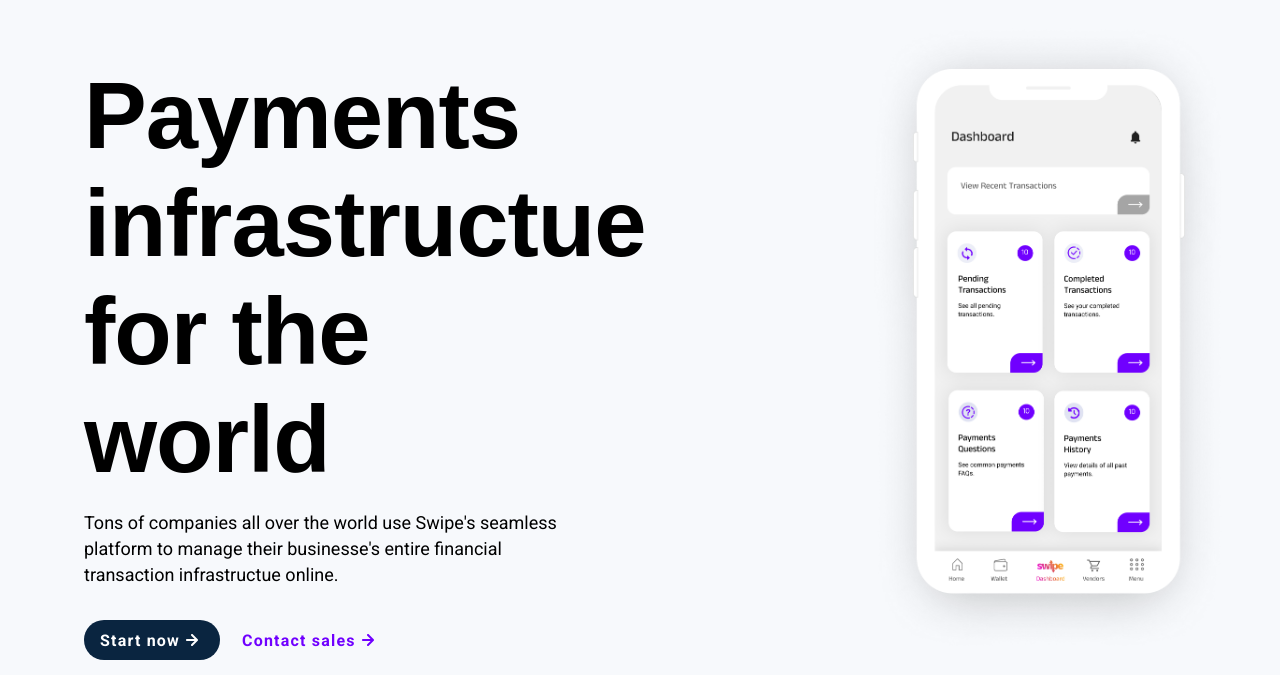
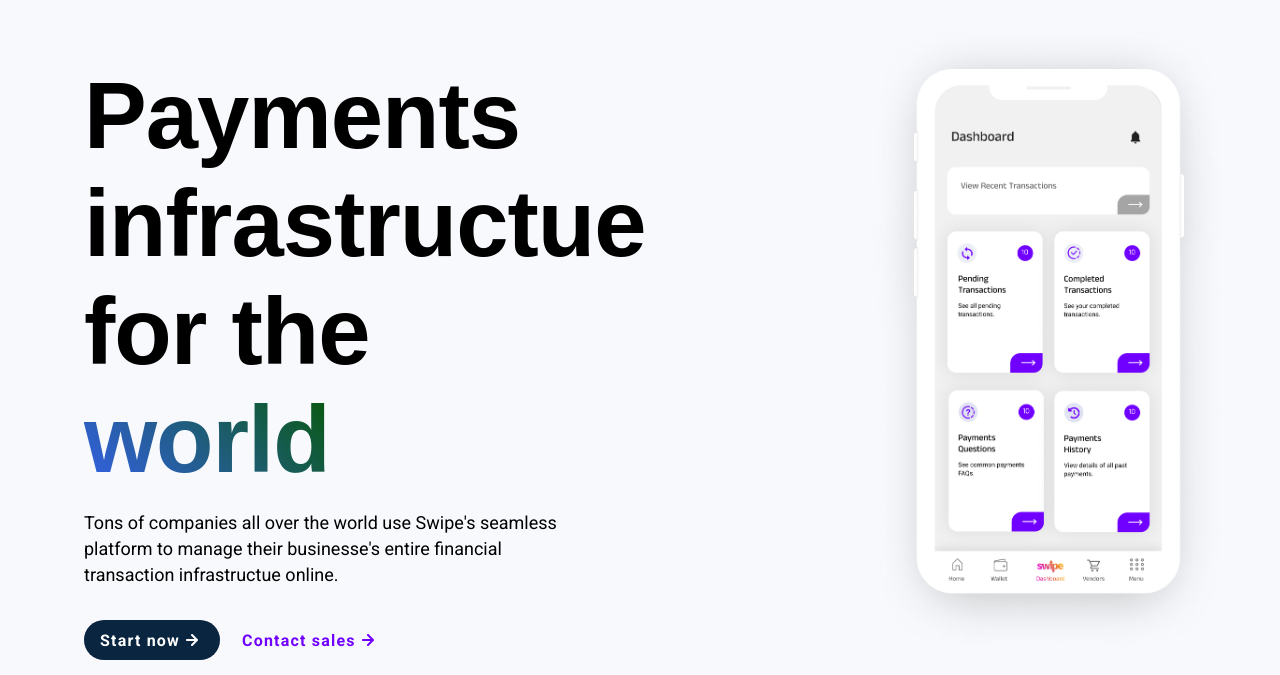
Before and after one commit to petermoyano/4, a plain HTML site: page index.html in a window 1280 px wide. Shown: the part 125-800 px from the top of the page. Drawn offline with Linux system fonts and the light colour scheme; animation ran at ten frames a second; a web font is replaced by a local one.

Commit message:
Add world gradient

```diff
--- a/index.css
+++ b/index.css
@@ -304,6 +304,11 @@ p {
 .hero-phone {
     height: 628px;
     transform: translate(32px, -32px);
+}
+#world {
+    background: linear-gradient(45deg, #3661ec, rgb(7, 88, 7));
+    -webkit-background-clip: text;
+    color: transparent;
 }
 
 /* PARTNERS*/
--- a/index.html
+++ b/index.html
@@ -42,7 +42,10 @@
             <div class="hero">
                 <div class="section-container two-column">
                     <div class="col-left">
-                        <h1>Payments infrastructue for the world</h1>
+                        <h1>
+                            Payments infrastructue for the
+                            <span id="world">world</span>
+                        </h1>
                         <p>
                             Tons of companies all over the world use Swipe's
                             seamless platform to manage their businesse's entire
```
